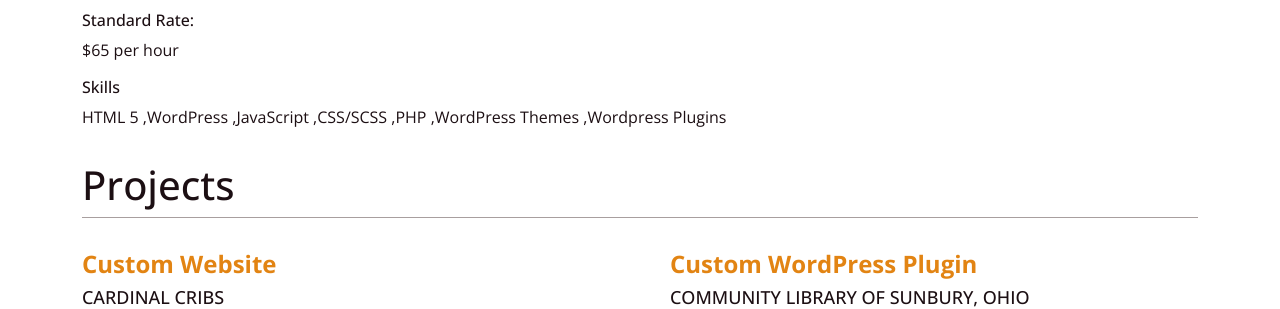
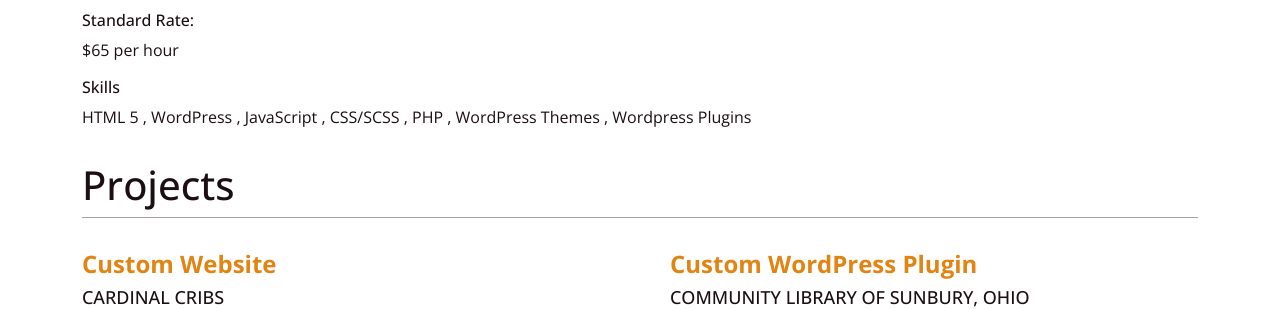
Before and after one commit to jkclose/jkclose.github.io, a Jekyll site: the page built from index.html, in a window 1280 px wide. Shown: the part 311-620 px from the top of the page. Built offline with Jekyll 4.4.1, drawn with Linux system fonts in a browser that asks for light colours.

Commit message:
Basic content

```diff
--- a/_includes/skills.html
+++ b/_includes/skills.html
@@ -4,7 +4,7 @@
     <ul class="list-items">
         {% for skill in site.data.skills %}
         <li class="item">
-            {{- skill.label -}}
+            {{- skill.label | strip -}}
         {% endfor %}
     </ul>
 </aside>
--- a/css/style.scss
+++ b/css/style.scss
@@ -112,7 +112,7 @@
 		display: inline-block;
 
 		&:not(:last-child):after {
-			content: ", ";
+			content: ",\00a0";
 			position: relative;
 		}
 	}
```
